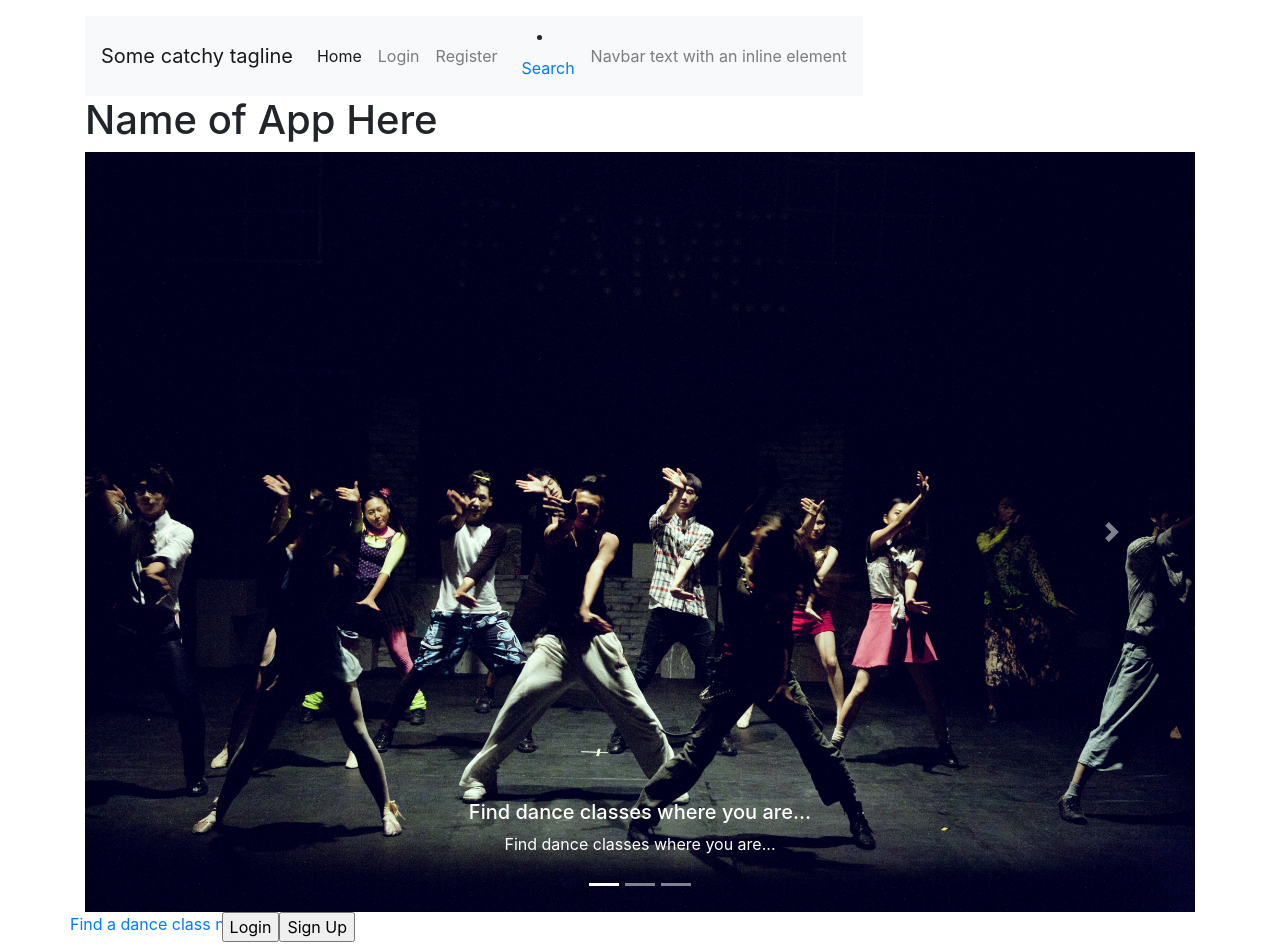
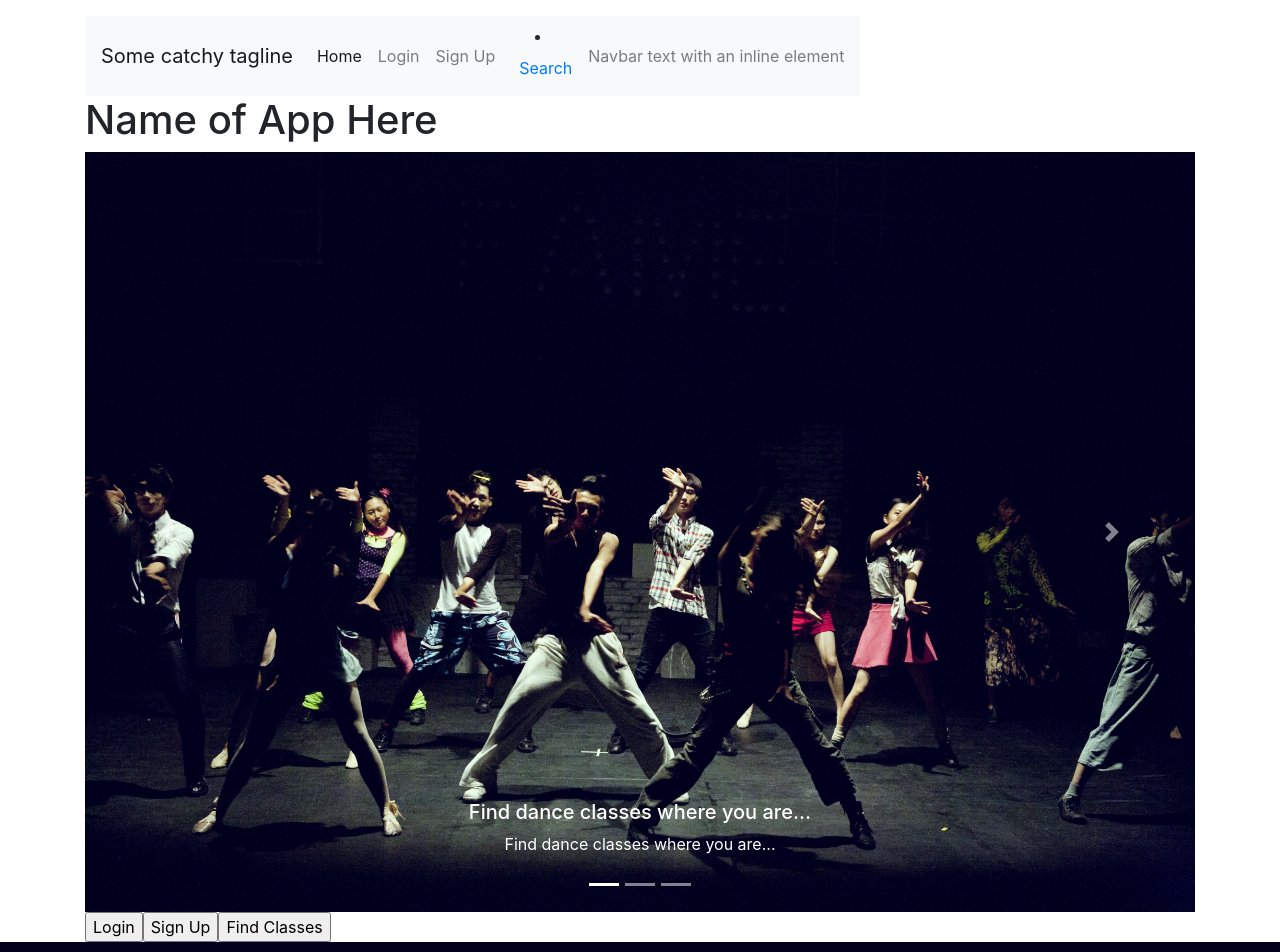
Before and after one commit to coll510/HB-Web-App-Project, a Flask app: page / in a window 1280 px wide. Run offline with Flask 2, Linux system fonts and the light colour scheme; some libraries are stand-ins or nearby versions.

Commit message:
updated homepage

```diff
--- a/templates/classes_attended.html
+++ b/templates/classes_attended.html
@@ -30,6 +30,7 @@
 </div>
 
   <div class="row">
+    <div class="col-sm text-left">
     {% for user_class in user_attended_classes %}
         <div id="class-attended">
                 <li id="class">
@@ -44,7 +45,7 @@
              <a href= {{user_class["url"]}} target="_blank">
                  Event link</a></li>
             <br>
-
+</div>
     {% endfor %}
   </div>
  </div>
--- a/templates/classes_saved.html
+++ b/templates/classes_saved.html
@@ -28,6 +28,7 @@
     <h1>My Saved Classes</h1>
 </div>
       <div class="row">
+        <div class="col-sm text-left">
         <form action= '/tracked-classes', method = 'POST'>
 
         {% for user_class in users_saved_classes %}
@@ -53,6 +54,7 @@
             <input type="submit" value="Track attended classes">
                     </form>
                     <br>
+            </div>
         </div>
  </div>
 {% endblock %}
--- a/templates/homepage.html
+++ b/templates/homepage.html
@@ -22,7 +22,7 @@
         <a class="nav-link" href="/login">Login</a>
       </li>
       <li class="nav-item">
-        <a class="nav-link" href="/register">Register</a>
+        <a class="nav-link" href="/register">Sign Up</a>
       </li>
     </ul>
     <li class="nav-item">
@@ -79,11 +79,7 @@
   </div>
 </div>
 
-
-    <div class="row">
-    <p><a href="/danceclass-search">Find a dance class now!</a></p>
-    </div>
-
+    <div class="col-md-9">
     <div class="row">
         <form method='GET' action= '/login'>
             <input type="submit" id="login" value="Login" />
@@ -92,6 +88,10 @@
         <form method='GET' action= '/register'>
             <input type="submit" id="register" value="Sign Up"/>
         </form>
+        <form method='GET' action= '/danceclass-search'>
+            <input type="submit" id="search" value="Find Classes"/>
+        </form>
+    </div>
     </div>
 
 </div>
--- a/templates/user_info.html
+++ b/templates/user_info.html
@@ -69,7 +69,7 @@ var chart = new Chart(ctx, {
             label: "My Attended Classes",
             backgroundColor: 'rgb(255, 206, 86)',
             borderColor: 'rgb(255, 206, 86)',
-            data: [{{ jan }}, 15, {{ mar }}, {{ apr }}, {{ may }}, {{ jun }},
+            data: [{{ jan }}, 2, {{ mar }}, {{ apr }}, {{ may }}, {{ jun }},
             {{ jul }}, {{ aug }}, {{ sep }}, {{ octo }}, {{ nov }}, {{ dec }}]
           }]},
 
```
Also changed, not shown: templates/danceclass-search.html (+30 -2 lines), templates/search-results.html (+6 -10 lines).
